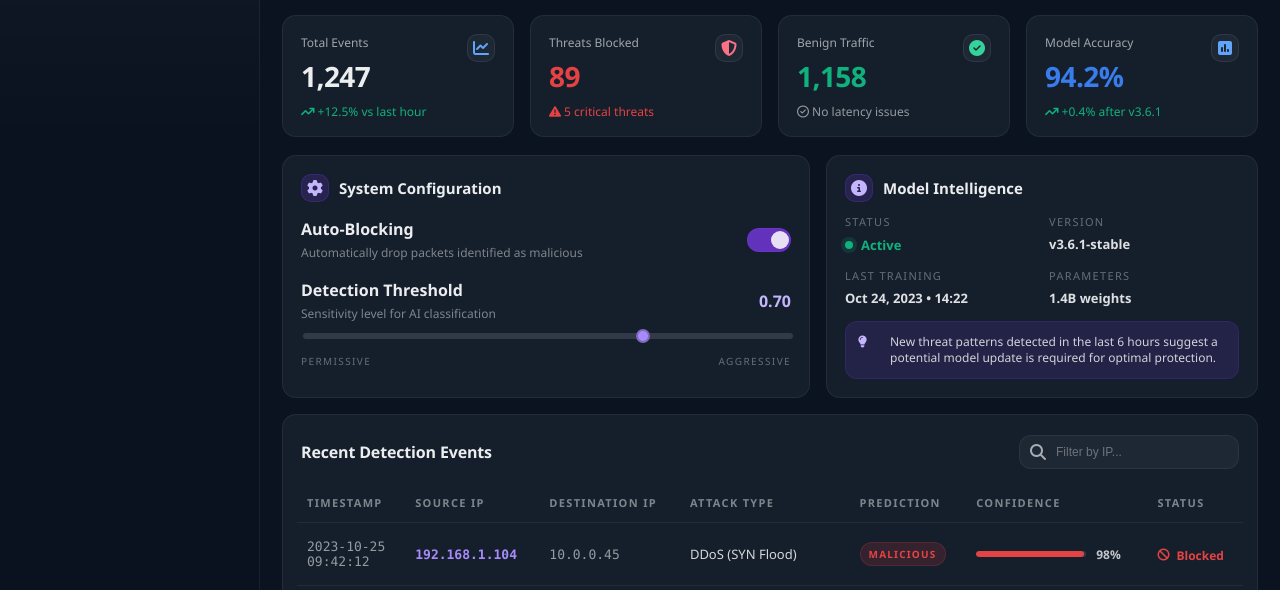
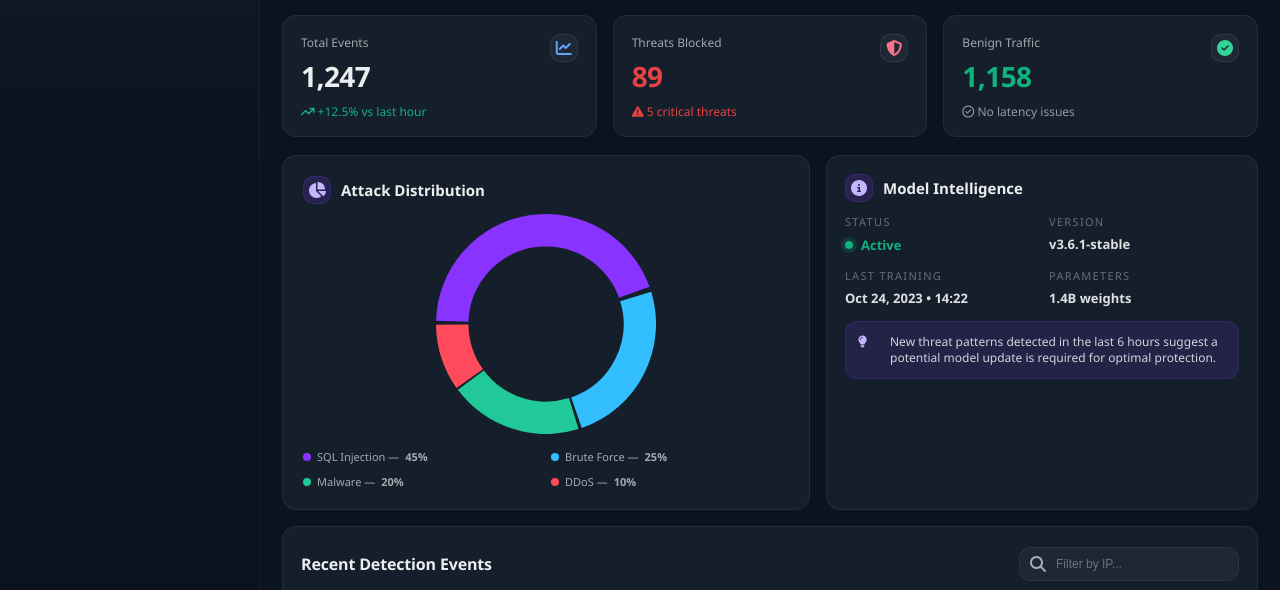
Before and after one commit to hatemharby98/Graduation_project, a plain HTML site: page ips_frontend/admin-dashboard.html in a window 1280 px wide. Shown: the part 159-749 px from the top of the page. Drawn offline with nearby package versions, Linux system fonts and the light colour scheme; sample sign-in values are in the browser's storage.

Commit message:
adding js & pie-chart& dark mode

```diff
--- a/ips_frontend/admin-dashboard.html
+++ b/ips_frontend/admin-dashboard.html
@@ -10,6 +10,9 @@
 
   <!-- Dashboard CSS -->
   <link rel="stylesheet" href="dashboard.css" />
+  <!-- Chart.js -->
+  <script src="https://cdn.jsdelivr.net/npm/chart.js"></script>
+
 </head>
 <body>
   <div class="app">
@@ -103,50 +106,22 @@
             <div class="icon green" aria-hidden="true"><i class="fa-solid fa-circle-check"></i></div>
           </div>
 
-          <div class="card stat">
-            <div>
-              <div class="label">Model Accuracy</div>
-              <div class="value" style="color: rgba(59,130,246,0.95);">94.2%</div>
-              <div class="hint good"><i class="fa-solid fa-arrow-trend-up"></i> +0.4% after v3.6.1</div>
-            </div>
-            <div class="icon sky" aria-hidden="true"><i class="fa-solid fa-square-poll-vertical"></i></div>
-          </div>
+
         </section>
 
-        <!-- Panels -->
       <section class="grid-2" aria-label="System panels">
-          <div class="card panel">
-            <div class="panel-head">
-              <div class="dot" aria-hidden="true"><i class="fa-solid fa-gear"></i></div>
-              <div class="panel-title">System Configuration</div>
+
+  <div class="card chart-wrapper">
+    <div class="panel-head" style="width: 100%; margin-bottom: 10px;">
+      <div class="dot"><i class="fa-solid fa-chart-pie"></i></div>
+      <div class="panel-title">Attack Distribution</div>
     </div>
 
-            <div class="setting">
-              <div class="setting-row">
-                <div>
-                  <div class="setting-name">Auto-Blocking</div>
-                  <div class="setting-desc">Automatically drop packets identified as malicious</div>
-                </div>
-                <label class="switch" aria-label="Auto-blocking">
-                  <input id="autoBlocking" type="checkbox" checked />
-                  <span class="slider"></span>
-                </label>
-              </div>
+    <div style="flex-grow: 1; display: flex; align-items: center;">
+      <canvas id="attackChart"></canvas>
     </div>
 
-            <div class="threshold">
-              <div class="threshold-top">
-                <div>
-                  <div class="setting-name">Detection Threshold</div>
-                  <div class="setting-desc">Sensitivity level for AI classification</div>
-                </div>
-                <div class="threshold-value" id="thresholdValue">0.70</div>
-              </div>
-              <input class="range" id="thresholdRange" type="range" min="0" max="1" step="0.01" value="0.70" />
-              <div class="threshold-scale">
-                <span>PERMISSIVE</span>
-                <span>AGGRESSIVE</span>
-              </div>
+    <div class="attack-legend">
       </div>
   </div>
 
@@ -321,5 +296,7 @@
 
     tableFilter.addEventListener('input', applyFilter);
   </script>
+  <script src="dashboard.js"></script>
+
 </body>
 </html>
--- a/ips_frontend/dashboard.css
+++ b/ips_frontend/dashboard.css
@@ -258,14 +258,14 @@ a{ color: inherit; text-decoration: none; }
 .btn:hover{ filter: brightness(1.06); }
 
 /* Cards */
-.stats{
+.stats {
   display: grid;
-  grid-template-columns: repeat(4, minmax(200px, 1fr));
+
+  grid-template-columns: repeat(auto-fit, minmax(250px, 1fr));
   gap: 16px;
   margin-top: 18px;
   margin-bottom: 16px;
 }
-
 .card{
   background: var(--panel);
   border: 1px solid var(--border);
@@ -725,7 +725,6 @@ tbody td{
   border-radius: 16px;
 }
 
-/* المحتوى في النص */
 .sys-content{
   max-width: 900px;
   margin: 0 auto;
@@ -733,7 +732,7 @@ tbody td{
   color: #ffffff;
 }
 
-/* أيقونة الشيلد */
+
 .sys-icon{
   width: 56px;
   height: 56px;
@@ -757,20 +756,20 @@ tbody td{
   letter-spacing: 0.3px;
 }
 
-/* علامة الصح */
+
 .sys-content .check{
   margin-left: 6px;
   font-weight: 900;
 }
 
-/* الوصف */
+
 .sys-content p{
   margin: 6px 0 16px;
   font-size: 14px;
   opacity: 0.95;
 }
 
-/* badge بتاعة last check */
+
 .sys-badge{
   display: inline-block;
   padding: 6px 14px;
@@ -792,3 +791,45 @@ tbody td{
     transform: none;
   }
 }
+
+
+.chart-wrapper {
+    background: var(--panel);
+    border: 1px solid var(--border);
+    border-radius: 14px;
+    padding: 20px;
+    display: flex;
+    flex-direction: column;
+    align-items: center;
+    justify-content: center;
+    height: 100%;
+}
+
+#attackChart {
+
+    max-width: 220px !important;
+    max-height: 220px !important;
+    margin: 0 auto 15px;
+}
+
+.attack-legend {
+    display: grid;
+    grid-template-columns: 1fr 1fr;
+    gap: 10px;
+    width: 100%;
+}
+
+.attack-legend div {
+    font-size: 11px;
+    display: flex;
+    align-items: center;
+    gap: 6px;
+    color: var(--muted);
+}
+
+.attack-legend .c {
+    width: 8px;
+    height: 8px;
+    border-radius: 50%;
+    flex-shrink: 0;
+}
--- /dev/null
+++ b/ips_frontend/dashboard.js
@@ -0,0 +1,53 @@
+const fakeAttackData = [
+  { type: "SQL Injection", percentage: 45, color: "#8833ff" },
+  { type: "Brute Force", percentage: 25, color: "#33bfff" },
+  { type: "Malware", percentage: 20, color: "#20c997" },
+  { type: "DDoS", percentage: 10, color: "#ff4b5c" }
+];
+function renderAttackChart(data){
+
+const ctx = document.getElementById("attackChart");
+
+new Chart(ctx, {
+    type: "doughnut",
+    data: {
+        labels: data.map(a => a.type),
+
+        datasets: [{
+            data: data.map(a => a.percentage),
+            backgroundColor: data.map(a => a.color),
+            borderWidth:0,
+            spacing:4,
+            hoverOffset:10
+        }]
+    },
+
+    options:{
+        plugins:{
+            legend:{display:false}
+        },
+        cutout:'70%',
+        rotation:-90
+    }
+});
+
+renderLegend(data);
+}
+function renderLegend(data){
+
+const legend = document.querySelector(".attack-legend");
+
+legend.innerHTML = "";
+
+data.forEach(a => {
+
+legend.innerHTML += `
+<div>
+   <span class="c" style="background:${a.color}"></span>
+   ${a.type} — <b>${a.percentage}%</b>
+</div>
+`;
+
+});
+}
+renderAttackChart(fakeAttackData);
```
Also changed, not shown: ips_frontend/index.html (+21 -0 lines), ips_frontend/signup.html (+1 -1 lines), ips_frontend/style.css (+63 -0 lines), ips_frontend/photo_2026-02-02_11-37-35.jpg (added). Lines whose indentation alone changed are shown as unchanged.
